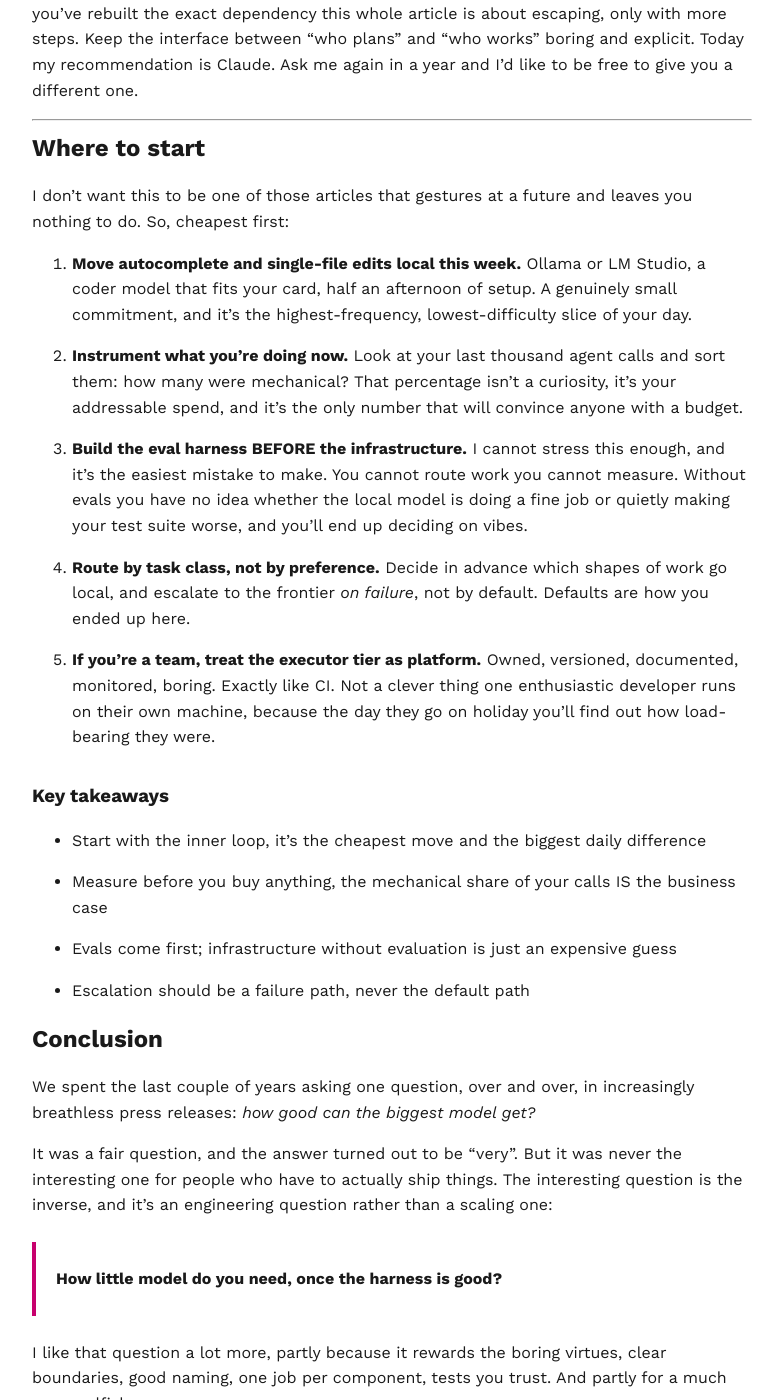
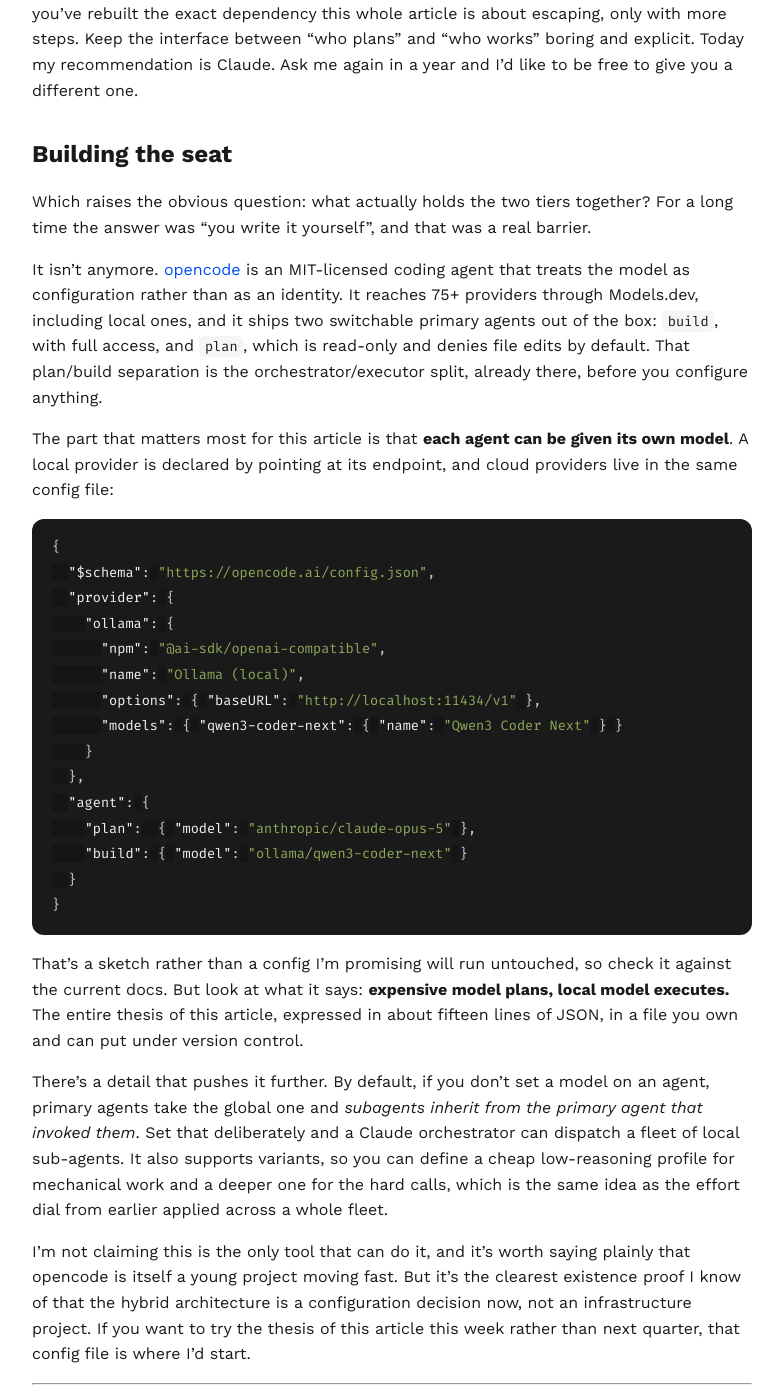
Before and after one commit to sinisimattia/sinisimattia, a Jekyll site: the page built from _posts/2026-09-03-investing-in-local-models.md, in a window 1280 px wide and 1400 px high, scrolled down 13538 px. Shown: the whole window, without its empty margins (248-1031 px from the left). Built offline with Jekyll 4.4.1, drawn with Linux system fonts in a browser that asks for light colours; some web fonts are replaced; some of the changed text lies outside the part shown.

Commit message:
feat: add opencode section to local models article
opencode implements the article's architecture directly: per-agent model
configuration, a built-in plan/build split mirroring orchestrator/executor,
and local plus cloud providers declared in the same config file. Includes an
illustrative opencode.json routing a Claude planner to local executors.

Verified against opencode.ai (site, agents, models and providers docs) and
the sst/opencode repository for license and built-in agents.

Co-Authored-By: Claude Opus 5 (1M context) <noreply@anthropic.com>

````diff
--- a/_posts/2026-09-03-investing-in-local-models.md
+++ b/_posts/2026-09-03-investing-in-local-models.md
@@ -326,6 +326,38 @@ And the last thing, which is a bit awkward to write directly under a recommendat
 
 If your routing layer can't swap the orchestrator for a different model in an afternoon, you've rebuilt the exact dependency this whole article is about escaping, only with more steps. Keep the interface between "who plans" and "who works" boring and explicit. Today my recommendation is Claude. Ask me again in a year and I'd like to be free to give you a different one.
 
+## Building the seat
+
+Which raises the obvious question: what actually holds the two tiers together? For a long time the answer was "you write it yourself", and that was a real barrier.
+
+It isn't anymore. [opencode](https://opencode.ai) is an MIT-licensed coding agent that treats the model as configuration rather than as an identity. It reaches 75+ providers through Models.dev, including local ones, and it ships two switchable primary agents out of the box: `build`, with full access, and `plan`, which is read-only and denies file edits by default. That plan/build separation is the orchestrator/executor split, already there, before you configure anything.
+
+The part that matters most for this article is that **each agent can be given its own model**. A local provider is declared by pointing at its endpoint, and cloud providers live in the same config file:
+
+```json
+{
+  "$schema": "https://opencode.ai/config.json",
+  "provider": {
+    "ollama": {
+      "npm": "@ai-sdk/openai-compatible",
+      "name": "Ollama (local)",
+      "options": { "baseURL": "http://localhost:11434/v1" },
+      "models": { "qwen3-coder-next": { "name": "Qwen3 Coder Next" } }
+    }
+  },
+  "agent": {
+    "plan":  { "model": "anthropic/claude-opus-5" },
+    "build": { "model": "ollama/qwen3-coder-next" }
+  }
+}
+```
+
+That's a sketch rather than a config I'm promising will run untouched, so check it against the current docs. But look at what it says: **expensive model plans, local model executes.** The entire thesis of this article, expressed in about fifteen lines of JSON, in a file you own and can put under version control.
+
+There's a detail that pushes it further. By default, if you don't set a model on an agent, primary agents take the global one and *subagents inherit from the primary agent that invoked them*. Set that deliberately and a Claude orchestrator can dispatch a fleet of local sub-agents. It also supports variants, so you can define a cheap low-reasoning profile for mechanical work and a deeper one for the hard calls, which is the same idea as the effort dial from earlier applied across a whole fleet.
+
+I'm not claiming this is the only tool that can do it, and it's worth saying plainly that opencode is itself a young project moving fast. But it's the clearest existence proof I know of that the hybrid architecture is a configuration decision now, not an infrastructure project. If you want to try the thesis of this article this week rather than next quarter, that config file is where I'd start.
+
 * * *
 
 # Where to start
@@ -338,7 +370,7 @@ I don't want this to be one of those articles that gestures at a future and leav
 
 3.  **Build the eval harness BEFORE the infrastructure.** I cannot stress this enough, and it's the easiest mistake to make. You cannot route work you cannot measure. Without evals you have no idea whether the local model is doing a fine job or quietly making your test suite worse, and you'll end up deciding on vibes.
 
-4.  **Route by task class, not by preference.** Decide in advance which shapes of work go local, and escalate to the frontier *on failure*, not by default. Defaults are how you ended up here.
+4.  **Route by task class, not by preference.** Decide in advance which shapes of work go local, and escalate to the frontier *on failure*, not by default. Defaults are how you ended up here. In practice this is a config file, not a project: see the opencode example above.
 
 5.  **If you're a team, treat the executor tier as platform.** Owned, versioned, documented, monitored, boring. Exactly like CI. Not a clever thing one enthusiastic developer runs on their own machine, because the day they go on holiday you'll find out how load-bearing they were.
 
````
